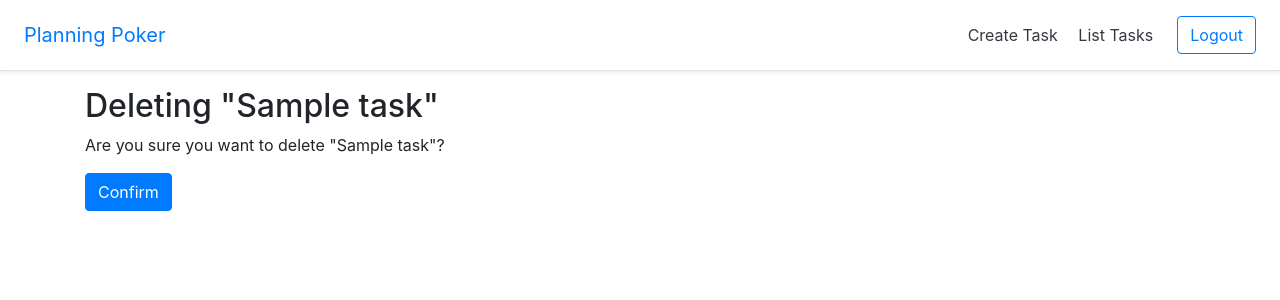
After one commit to pyghassen/planning-poker, a Django app: a page that uses web/polls/templates/polls/task_confirm_delete.html in a window 1280 px wide. The commit adds this page. Shown: the top 300 px of the page. Run offline with Django 3.2, Linux system fonts and the light colour scheme; a user stored in the database is signed in; tables that the repository leaves empty hold one stand-in row (values such as "Sample post"); some libraries are stand-ins or nearby versions.

Commit message:
feat(polls): Add delete task button in Task list view

```diff
--- /dev/null
+++ b/web/polls/templates/polls/task_confirm_delete.html
@@ -0,0 +1,15 @@
+{% extends 'base.html' %}
+
+{% block content %}
+<div class="container">
+  <div class="row">
+    <h2>Deleting "{{ object }}"</h2>
+  </div>
+  <div class="row">
+    <form method="post">{% csrf_token %}
+        <p>Are you sure you want to delete "{{ object }}"?</p>
+        <input class="btn btn-primary" type="submit" value="Confirm">
+    </form>
+  </div>
+</div>
+{% endblock content %}
--- a/web/polls/urls.py
+++ b/web/polls/urls.py
@@ -5,8 +5,10 @@ The `urlpatterns` list routes URLs to views which will be included in the main
 urls file.
 """
 from django.urls import path
+
 from polls.views import (
-    TaskCreateView, TaskListView, TaskDetailView, VoteCreateView
+    TaskCreateView, TaskListView, TaskDetailView, VoteCreateView,
+    TaskDeleteView
 )
 
 
@@ -14,5 +16,6 @@ urlpatterns = [ # pylint: disable=C0103
     path('task/create', TaskCreateView.as_view(), name='task-create'),
     path('task/list', TaskListView.as_view(), name='task-list'),
     path('task/<int:pk>:', TaskDetailView.as_view(), name='task-detail'),
+    path('task/delete/<int:pk>:', TaskDeleteView.as_view(), name='task-delete'),
     path('vote/create/<int:task_id>:', VoteCreateView.as_view(), name='vote-create'),
 ]
--- a/web/polls/views.py
+++ b/web/polls/views.py
@@ -1,9 +1,9 @@
-from django.views.generic import CreateView, ListView, DetailView, DetailView
 from django.contrib.auth.mixins import LoginRequiredMixin
 from django.urls import reverse_lazy
+from django.views.generic import CreateView, ListView, DetailView, DeleteView
 
+from polls.forms import TaskForm, VoteForm
 from polls.models import Task, Vote
-from polls.forms import TaskForm, VoteForm
 
 
 class TaskCreateView(LoginRequiredMixin, CreateView):
@@ -35,6 +35,10 @@ class TaskDetailView(LoginRequiredMixin, DetailView):
         return context
 
 
+class TaskDeleteView(LoginRequiredMixin, DeleteView):
+    model = Task
+    success_url = reverse_lazy('task-list')
+
 
 class VoteCreateView(LoginRequiredMixin, CreateView):
     model = Vote
```
Also changed, not shown: web/polls/templates/polls/task_list.html (+5 -2 lines).
